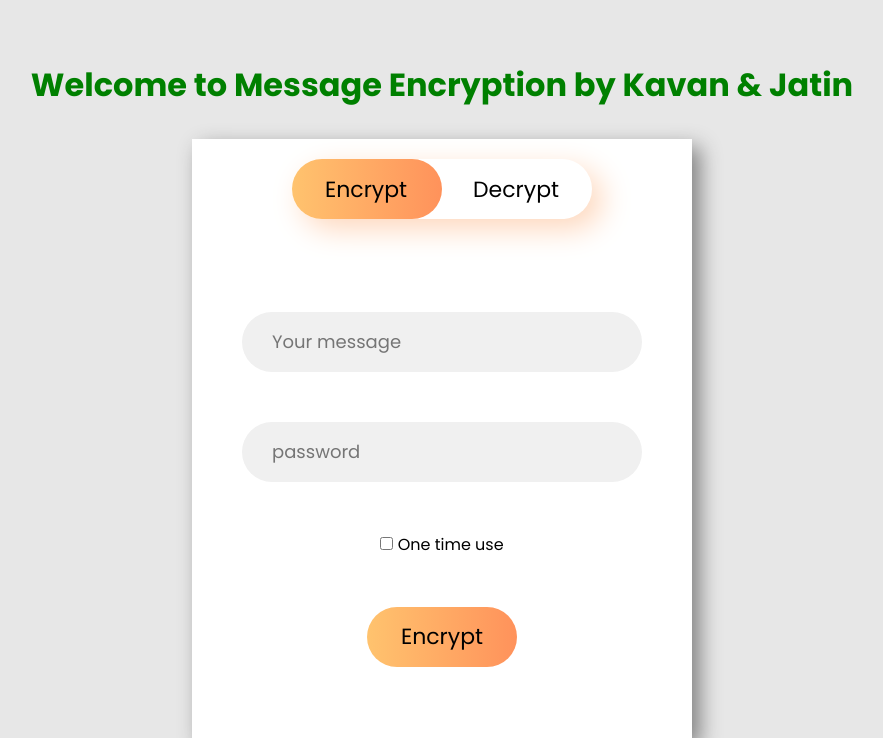
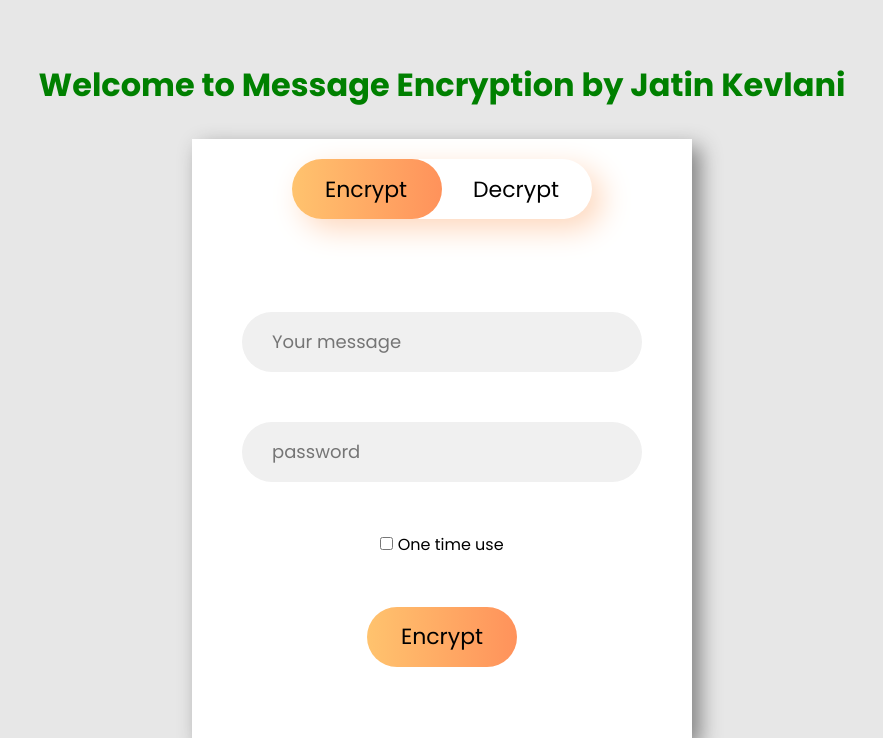
Before and after one commit to JatinKevlani/message-encryption, a Django app: page / in a window 1280 px wide. Shown: the top 738 px of the page, without its empty margins (198-1081 px from the left). Run offline with Django 5.2, Linux system fonts and the light colour scheme.

Commit message:
Updated branding and added source code

```diff
--- a/static/style.css
+++ b/static/style.css
@@ -30,6 +30,10 @@ header {
 
 .heading {
     color: green;
+}
+
+.heading:hover{
+    text-decoration: underline 2px;
 }
 
 .title {
--- a/templates/index.html
+++ b/templates/index.html
@@ -11,7 +11,7 @@
 
 <body>
     <header>
-        <h1 class="heading">Welcome to Message Encryption by Kavan & Jatin</h1>
+        <h1 class="heading"><a href="https://github.com/JatinKevlani/message-encryption.git" target="_blank" style="text-decoration: none; color: green;">Welcome to Message Encryption by Jatin Kevlani</a></h1>
         <!-- <h3 class="title">Sliding Login & Registration Form</h3> -->
     </header>
 
```
Also changed, not shown: db.sqlite3.
